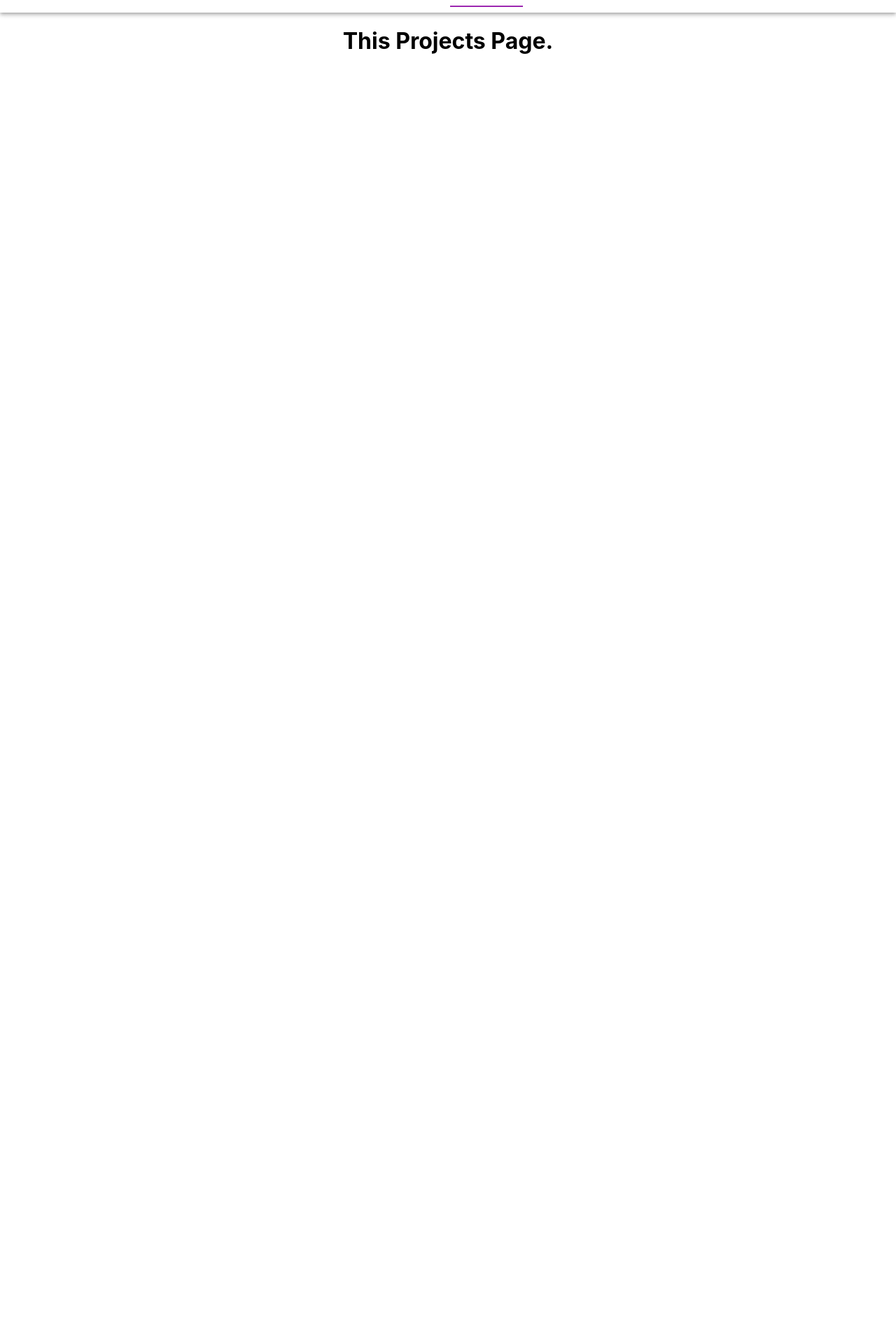
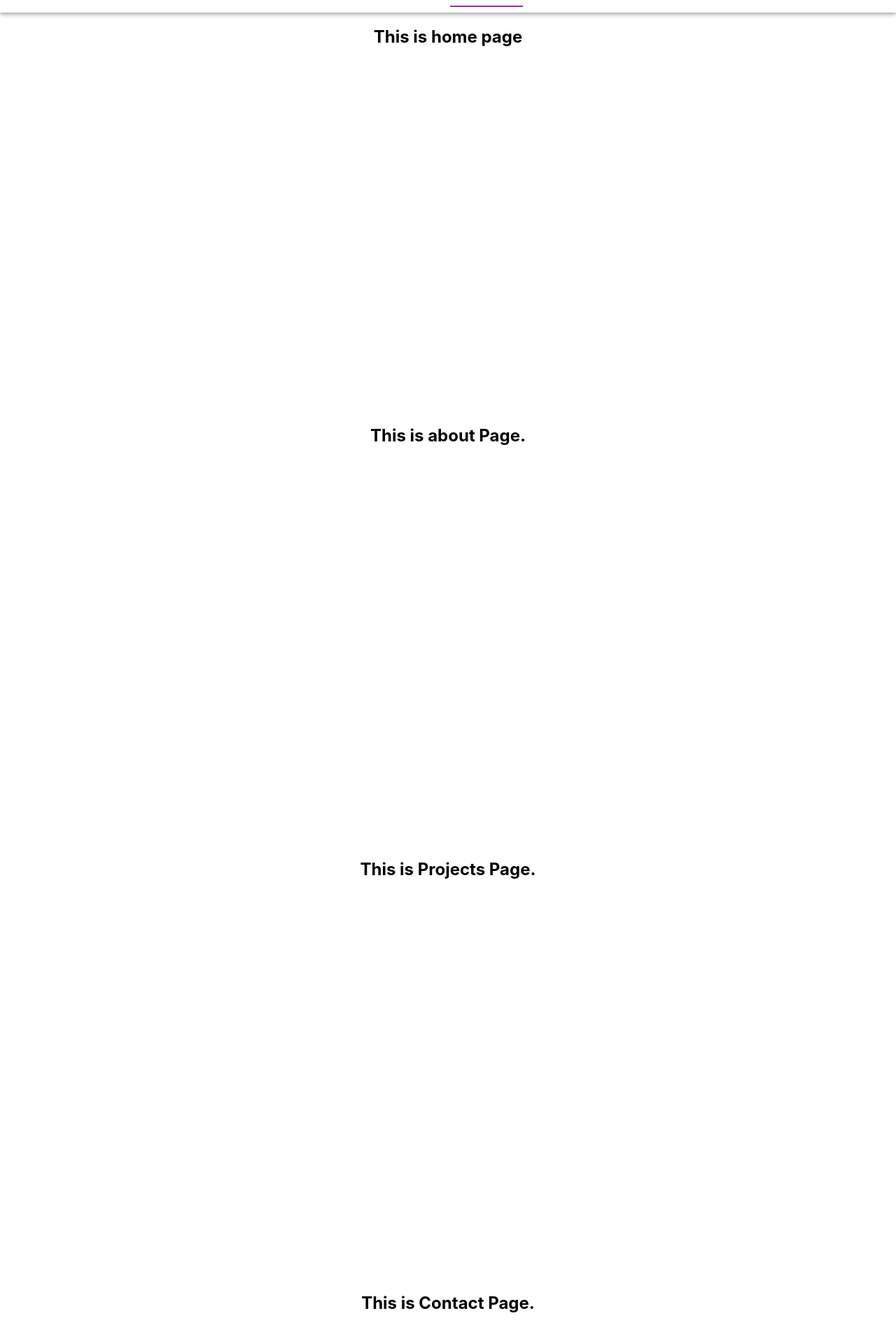
Before and after one commit to itsvivekmandal/itsvivekmandal.github.io, a React (Create React App) app: page /portfolio/projects in a window 1280 px wide. Shown: the part 46-1960 px from the top of the page at 70% size. Before the commit the page ends 800 px from the top, so only its background shows below. Built offline with nearby package versions, Linux system fonts and the light colour scheme.

Commit message:
section added

```diff
--- a/package.json
+++ b/package.json
@@ -14,6 +14,7 @@
     "react": "^18.3.1",
     "react-dom": "^18.3.1",
     "react-router-dom": "^6.23.1",
+    "react-router-hash-link": "^2.4.3",
     "react-scripts": "5.0.1",
     "web-vitals": "^2.1.4"
   },
--- a/src/App.css
+++ b/src/App.css
@@ -44,3 +44,8 @@
   padding: 0;
   margin: 0;
 }
+
+/* .header {
+  padding-bottom: 15px;
+  margin-bottom: 2px;
+} */
--- a/src/App.js
+++ b/src/App.js
@@ -2,15 +2,13 @@ import logo from "./logo.svg";
 import "./App.css";
 import Header from "./components/Header";
 import { Outlet, createBrowserRouter } from "react-router-dom";
-import Projetcs from "./components/Projetcs";
+import Home from "./components/Home";
 
 function App() {
   return (
     <div className="App">
       <Header />
-      {/* <main className="content"> */}
-        <Outlet />
-      {/* </main> */}
+      <Outlet />
     </div>
   );
 }
@@ -21,9 +19,17 @@ const router = createBrowserRouter([
     'element': <App />,
     'children': [
       {
-        'path': '/projects',
-        'element': <Projetcs />
+        'path': '/:sectionId?',
+        'element': <Home />
       }
+      // {
+      //   'path': '/about',
+      //   'element': <About />
+      // },
+      // {
+      //   'path': '/contact',
+      //   'element': <Contact />
+      // }
     ]
   }
 ], { basename: "/portfolio" });
--- /dev/null
+++ b/src/components/About.js
@@ -0,0 +1,8 @@
+
+const About = () => {
+  return (
+    <div style={{height: 500}}><h1>This is about Page.</h1></div>
+  )
+};
+
+export default About;
--- /dev/null
+++ b/src/components/Contact.js
@@ -0,0 +1,8 @@
+
+const Contact = () => {
+  return (
+    <div style={{height: 500}}><h1>This is Contact Page.</h1></div>
+  )
+};
+
+export default Contact;
--- a/src/components/Header.js
+++ b/src/components/Header.js
@@ -1,4 +1,4 @@
-import { useEffect, useState } from "react";
+import { useEffect, useState, useRef, useHistory } from "react";
 import { AppBar, Toolbar, Grid, Tabs, Tab, styled } from "@mui/material";
 import { Link, useLocation } from "react-router-dom";
 import MenuDrawer from "./MenuDrawer";
@@ -11,19 +11,21 @@ const CustomTab = styled(Tab)(({ theme }) => ({
 
 const Header = () => {
   const location = useLocation();
+  console.log(location);
   const [path, setPath] = useState(location.pathname);
+  console.log(path);
 
   useEffect(() => {
     setPath(path);
   }, [path]);
 
   const handleClick = (event, newValue) => {
-    // console.log(newValue);
     setPath(newValue);
+    console.log(newValue);
   };
 
   return (
-    <AppBar position="sticky" color="transparent">
+    <AppBar className="header" position="sticky" color="transparent">
       <Toolbar>
         <Grid container spacing={2} alignItems="center">
           {/* Logo for md screen */}
@@ -39,22 +41,23 @@ const Header = () => {
           >
             <Tabs
               value={path}
+              // value={sectionId || 'home'}
               onChange={handleClick}
               textColor="secondary"
               indicatorColor="secondary"
             >
-              <CustomTab label="Home" component={Link} to="/" value="/" />
+              <CustomTab label="Home" component={Link} to="/#home" value="/" />
               <CustomTab
                 label="Projects"
                 component={Link}
-                to="/projects"
+                to="/#projects"
                 value="/projects"
               />
-              <CustomTab label="About" component={Link} to="/about" value="/about" />
+              <CustomTab label="About" component={Link} to="/#about" value="/about" />
               <CustomTab
                 label="Contact"
                 component={Link}
-                to="/contact"
+                to="/#contact"
                 value="/contact"
               />
             </Tabs>
--- /dev/null
+++ b/src/components/Home.js
@@ -0,0 +1,47 @@
+import React, { useRef, useEffect } from 'react';
+import { useLocation } from 'react-router-dom';
+import Projects from "./Projects";
+import About from "./About";
+import Contact from "./Contact";
+
+const Home = () => {
+  const homeRef = useRef(null);
+  const aboutRef = useRef(null);
+  const projectsRef = useRef(null);
+  const contactRef = useRef(null);
+
+  const location = useLocation();
+
+  useEffect(() => {
+    if (location.hash) {
+      const sectionId = location.hash.substring(1);
+      const sectionRef = {
+        home: homeRef,
+        about: aboutRef,
+        projects: projectsRef,
+        contact: contactRef,
+      }[sectionId];
+
+      if (sectionRef && sectionRef.current) {
+        sectionRef.current.scrollIntoView({ behavior: 'smooth' });
+      }
+    }
+  }, [location]);
+
+  return(
+    <>
+      <section id="home" ref={homeRef} style={{height: 500}}><h1>This is home page</h1></section>
+      <section ref={aboutRef} id="about" style={{ padding: '50px 0' }}>
+        <About />
+      </section>
+      <section ref={projectsRef} id="projects" style={{ padding: '50px 0' }}>
+        <Projects />
+      </section>
+      <section ref={contactRef} id="contact" style={{ padding: '50px 0' }}>
+        <Contact />
+      </section>
+    </>
+  );
+};
+
+export default Home;
--- a/src/components/MenuDrawer.js
+++ b/src/components/MenuDrawer.js
@@ -46,10 +46,10 @@ const MenuDrawer = ({handleClick, path}) => {
                 onChange={handleClick}
                 TabIndicatorProps={{ style: { left: 0 } }}
               >
-                <CustomTab label="Home" component={Link} to="/" value="/" onClick={toggleDrawer} />
-                <CustomTab label="Projects" component={Link} to="/projects" value="/projects" onClick={toggleDrawer} />
-                <CustomTab label="About" component={Link} to="/about" value="/about" onClick={toggleDrawer} />
-                <CustomTab label="Contact" component={Link} to="/contact" value="/contact" onClick={toggleDrawer} />
+                <CustomTab label="Home" component={Link} to="/#home" value="/" onClick={toggleDrawer} />
+                <CustomTab label="Projects" component={Link} to="/#projects" value="/projects" onClick={toggleDrawer} />
+                <CustomTab label="About" component={Link} to="/#about" value="/about" onClick={toggleDrawer} />
+                <CustomTab label="Contact" component={Link} to="/#contact" value="/contact" onClick={toggleDrawer} />
               </Tabs>
             </List>
           </Grid>
--- /dev/null
+++ b/src/components/Projects.js
@@ -0,0 +1,8 @@
+
+const Projects = () => {
+    return (
+        <div style={{height: 500}}><h1>This is Projects Page.</h1></div>
+    )
+};
+
+export default Projects;
--- a/src/components/Projetcs.js
+++ /dev/null
@@ -1,8 +0,0 @@
-
-const Projetcs = () => {
-    return (
-        <h1>This Projects Page.</h1>
-    )
-};
-
-export default Projetcs;
```
Also changed, not shown: 1 other file (tests, documents, lock files or other folders).
